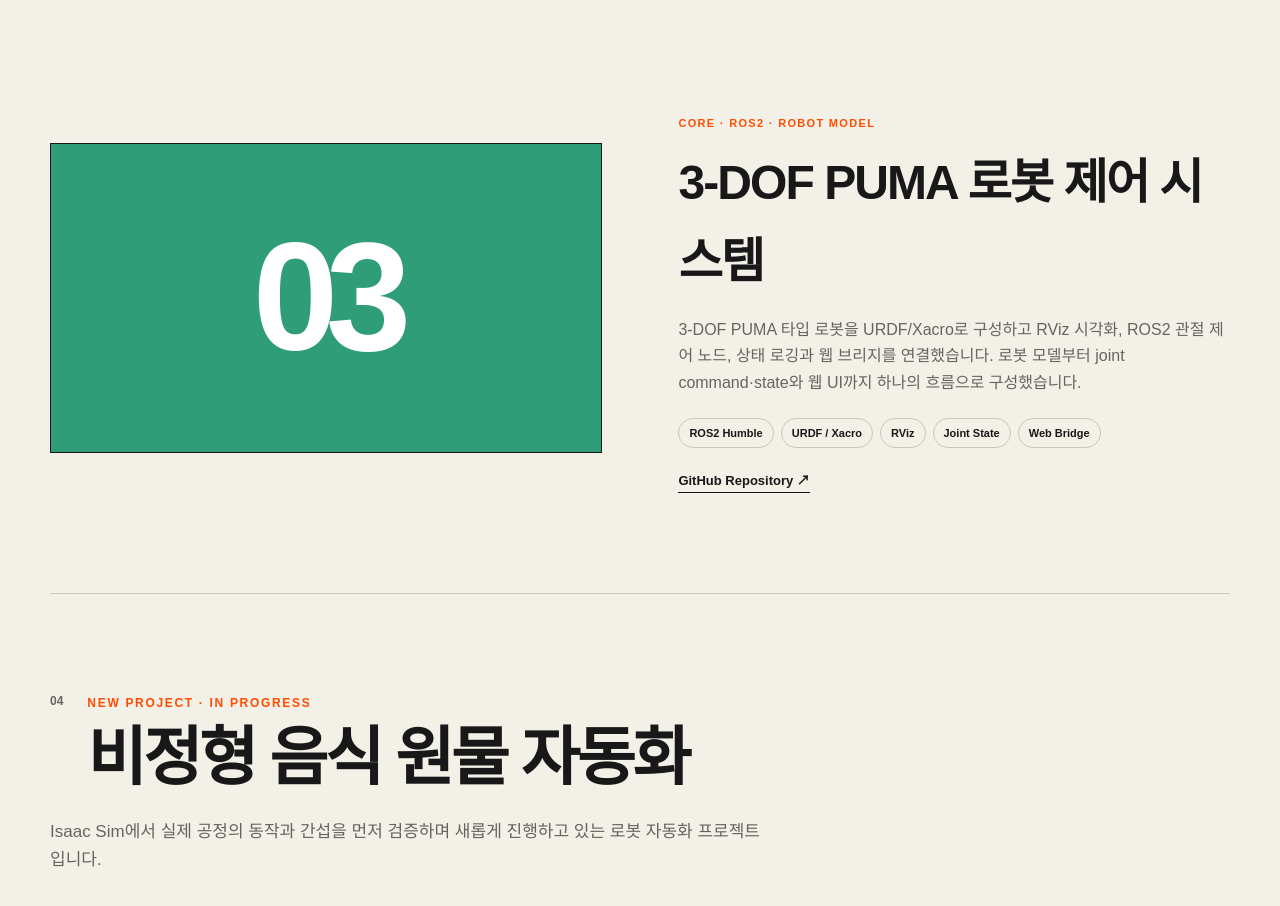
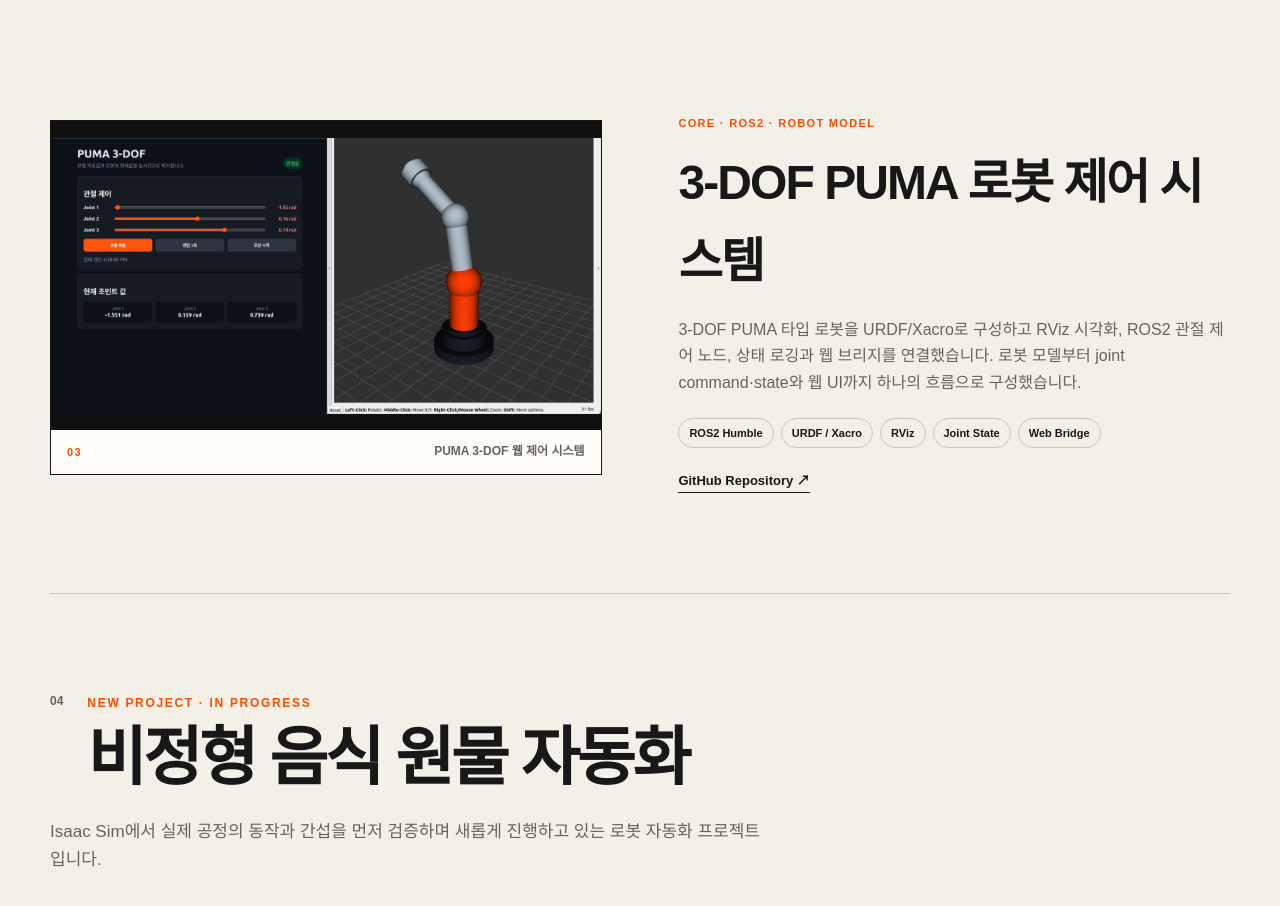
Before and after one commit to utf-404/utf-404.github.io, a plain HTML site: page index.html in a window 1280 px wide. Shown: the part 3680-4586 px from the top of the page. Drawn offline with Linux system fonts and the light colour scheme.

Commit message:
Add PUMA project image

```diff
--- a/index.html
+++ b/index.html
@@ -68,7 +68,10 @@
           <div class="project-copy"><p class="project-type">Core · Isaac Sim · Robotic manipulation</p><h3>다양한 형상에 대응하는 로봇 작업 셀</h3><p>Fanuc 계열 로봇과 SR-6iA, CRX-30iA 모델을 활용해 정형화된 박스뿐 아니라 타이어, 음식, 비정형 물체를 다루는 작업 시나리오를 구성했습니다. 물체마다 다른 형상과 물성, 접촉 조건을 고려해 그리퍼·충돌·강체 설정을 조정하고 컨베이어부터 이송 위치까지의 동작 흐름을 검증했습니다.</p><div class="scenario-list"><div><strong>Tire</strong><span>원형·중공 구조의 접촉과 안정적인 파지 자세 검토</span></div><div><strong>Food</strong><span>종류와 취급 조건이 다른 식품의 이송 공정 시나리오 구성</span></div><div><strong>Irregular</strong><span>일정하지 않은 외형의 충돌 범위와 파지 동작 반복 검증</span></div></div><p>Action Graph와 standalone Python 환경에서 상태 전이와 Pick-and-Place 순서를 구현하고, ROS2 제어 흐름까지 연결해 시뮬레이션 동작을 점검했습니다.</p><ul class="tags"><li>Isaac Sim 5.0</li><li>ROS2</li><li>Python</li><li>Action Graph</li><li>Rigid Body</li></ul></div>
         </article>
         <article class="project-card">
-          <div class="project-visual project-four" aria-hidden="true"><span>03</span></div>
+          <figure class="project-media">
+            <img src="img/puma_img.png" alt="관절 제어 화면과 3D 로봇 모델을 함께 표시하는 PUMA 3-DOF 웹 제어 시스템" loading="lazy">
+            <figcaption><span>03</span> PUMA 3-DOF 웹 제어 시스템</figcaption>
+          </figure>
           <div class="project-copy"><p class="project-type">Core · ROS2 · Robot model</p><h3>3-DOF PUMA 로봇 제어 시스템</h3><p>3-DOF PUMA 타입 로봇을 URDF/Xacro로 구성하고 RViz 시각화, ROS2 관절 제어 노드, 상태 로깅과 웹 브리지를 연결했습니다. 로봇 모델부터 joint command·state와 웹 UI까지 하나의 흐름으로 구성했습니다.</p><ul class="tags"><li>ROS2 Humble</li><li>URDF / Xacro</li><li>RViz</li><li>Joint State</li><li>Web Bridge</li></ul><div class="project-links"><a href="https://github.com/utf-404/3DOF-Puma_Robot" target="_blank" rel="noreferrer">GitHub Repository ↗</a></div></div>
         </article>
       </div>
```
Also changed, not shown: img/puma_img.png (added).
